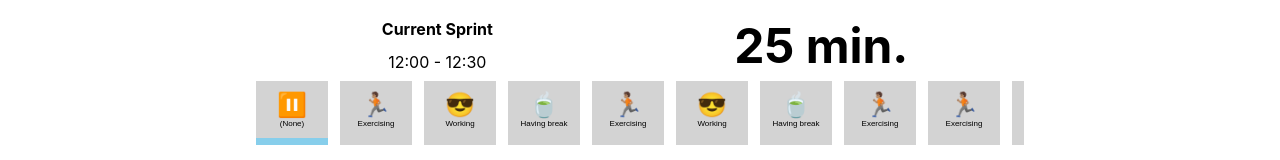
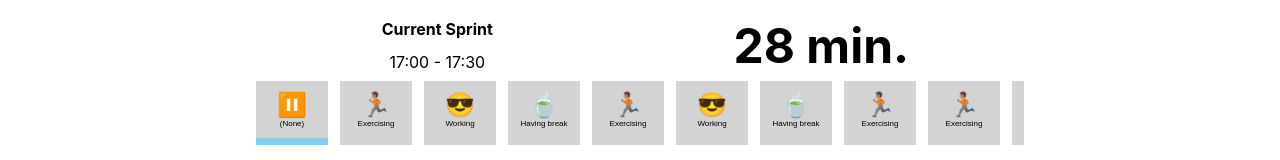
Before and after one commit to ginpei/pomolife, a React (Create React App) app: page / in a window 1280 px wide. Shown: the top 160 px of the page. Built offline with nearby package versions, Linux system fonts and the light colour scheme.

Commit message:
update to add clock logic

```diff
--- a/src/complexes/TimerConsole.scss
+++ b/src/complexes/TimerConsole.scss
@@ -45,6 +45,14 @@ h1.TimerConsole-heading {
   overflow: auto;
 }
 
+.TimerConsole-RunningIndicator {
+  visibility: hidden;
+
+  &[data-on="true"] {
+    visibility: visible;
+  }
+}
+
 button.TimerConsole-TaskButton {
   align-items: center;
   background-color: lightgray;
--- a/src/complexes/TimerConsole.tsx
+++ b/src/complexes/TimerConsole.tsx
@@ -1,5 +1,6 @@
 import React, { useState } from 'react';
 import './TimerConsole.scss';
+import { useClock, toSprintTime, toReadableElapse } from '../models/Clock';
 
 type TomatoTask = {
   emoji: string;
@@ -49,6 +50,7 @@ const settingsTask: TomatoTask = {
 
 export const TimerConsole: React.FC<{}> = (props) => {
   const [currentTask, setCurrentTask] = useState(noneTask);
+  const [now] = useClock();
 
   const onTaskClick = (task: TomatoTask) => {
     if (task === settingsTask) {
@@ -58,15 +60,18 @@ export const TimerConsole: React.FC<{}> = (props) => {
     setCurrentTask(task);
   };
 
+  const [dStart, dEnd] = getSprintTimes(now);
+  const remaining = dEnd.getTime() - now;
+
   return (
     <div className="TimerConsole ui-container">
       <h1 className="TimerConsole-heading ui-center">Current Sprint</h1>
       <div className="TimerConsole-clock ui-center">
-        12:00 - 12:30
+        {toSprintTime(dStart)} - {toSprintTime(dEnd)}
       </div>
       <div className="TimerConsole-remaining ui-center">
-        25 min
-        <span className="TimerConsole-runningIndicator">.</span>
+        {toReadableElapse(remaining)}
+        <RunningIndicator now={now} />
       </div>
       <div className="TimerConsole-taskList">
         <TaskButton
@@ -115,3 +120,32 @@ const TaskButton: React.FC<{
     </button>
   );
 };
+
+const RunningIndicator: React.FC<{ now: number }> = ({ now }) => {
+  const on = now !== 0 && now % 1000 < 500;
+
+  return (
+    <span
+      className="TimerConsole-RunningIndicator"
+      data-on={on}
+    >
+      .
+    </span>
+  );
+};
+
+function getSprintTimes(now: number): [Date, Date] {
+  const numHourlySprints = 2;
+  const sprintPeriod = 60 / numHourlySprints; // in min
+
+  const d = new Date(now);
+  d.setSeconds(0);
+  d.setMilliseconds(0);
+
+  const min = d.getMinutes();
+  d.setMinutes(min - min % sprintPeriod);
+
+  const dEnd = new Date(d.getTime() + sprintPeriod * 1000 * 60);
+
+  return [d, dEnd];
+}
--- /dev/null
+++ b/src/models/Clock.ts
@@ -0,0 +1,52 @@
+import { useEffect, useState } from "react";
+
+/**
+ * @example
+ * const [now] = useClock();
+ */
+export function useClock() {
+  const [now, setNow] = useState(0);
+
+  useEffect(() => {
+    const tm = window.setInterval(() => setNow(Date.now()), 100);
+    return () => window.clearTimeout(tm);
+  }, []);
+
+  return [now];
+}
+
+/**
+ * Returns remaining time in human readable style.
+ * @example
+ * toReadableElapse(30 * 1000); // => '30 sec'
+ * toReadableElapse(30 * 1000 * 60); // => '30 min'
+ */
+export function toReadableElapse(ms: number): string {
+  const s = Math.ceil(ms / 1000);
+  if (s < 60) {
+    return `${s} sec`;
+  }
+
+  const m = Math.ceil(s / 60);
+  return `${m} min`;
+}
+
+export function toSprintTime(d: Date): string {
+  const hh = to2digits(d.getHours());
+  const mm = to2digits(d.getMinutes());
+  return `${hh}:${mm}`;
+}
+
+function to2digits(n: number) {
+  if (n < 0 || 100 <= n) {
+    throw new Error('Number must be equal to or more than zero, and less than 100');
+  }
+
+  const integer = Math.floor(n);
+
+  if (n < 10) {
+    return `0${integer}`;
+  }
+
+  return `${integer}`
+}
```
Also changed, not shown: src/screens/TimerPage.tsx (+0 -13 lines).
